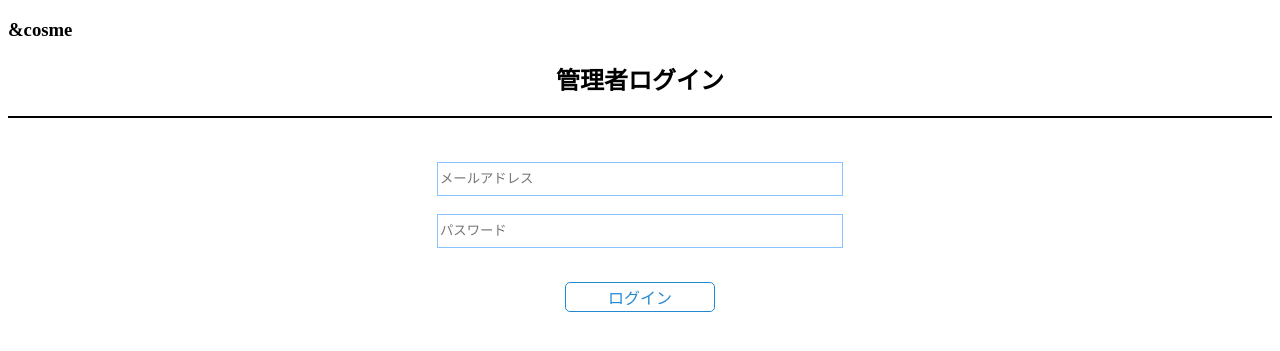
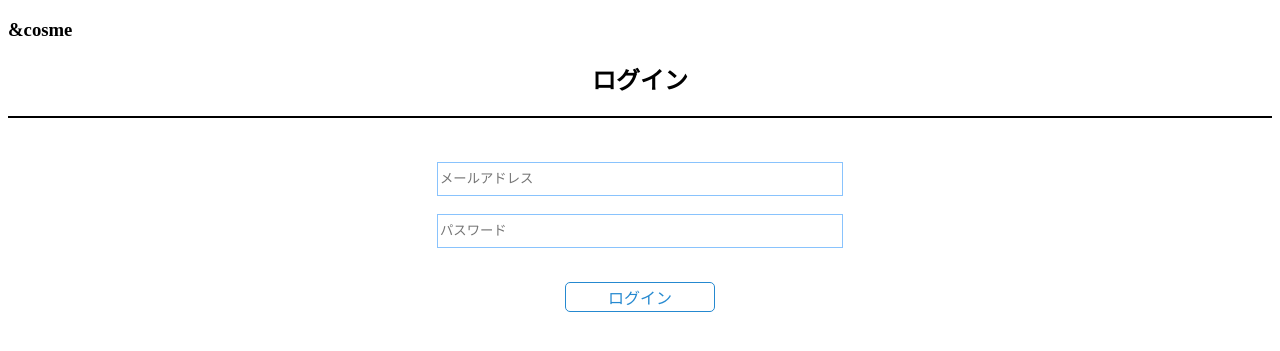
Before and after one commit to hirata0802/TeamGirls, a PHP site: page /k_login.php in a window 1280 px wide. Shown: the top 351 px of the page. Run offline with PHP 8.4, Linux system fonts and the light colour scheme.

Commit message:
Update k_login.php

```diff
--- a/&cosme/k_login.php
+++ b/&cosme/k_login.php
@@ -1,22 +1,22 @@
 <?php session_start(); ?>
-<?php require 'k_header.php'; ?>
 <?php require 'db_connect.php'; ?>
 <?php
 $msg;
 if(isset($_POST['admin_email'])){
     unset($_SESSION['admin']);
+
     $pdo = new PDO($connect, USER, PASS);
     $sql = $pdo -> prepare('select * from Admins where admin_email=?');
     $sql -> execute([$_POST['admin_email']]);
     $password=$_POST['admin_password'];
     foreach($sql as $row){
-        if(password_verify($_POST['admin_password'],$row['admin_password'])==true){
+          if(password_verify($_POST['admin_password'],$row['admin_password'])==true){
             $_SESSION['admin'] = [
                 'code' => $row['admin_code'],
                 'mail' => $row['admin_email'],
                 'pass' => $password];
-        }
-    }
+             }
+         }
     if(isset($_SESSION['admin'])){
         header('Location: ./k_home.php');
         exit();
@@ -24,8 +24,9 @@ if(isset($_POST['admin_email'])){
         $msg = '<font color="FF0000">ログイン名またはパスワードが違います。</font>';
     }
 }
+require 'k_header.php';
 echo '<h3>&cosme</h3>';
-echo '<div id="center"><h2>管理者ログイン</h2></div>';
+echo '<div id="center"><h2>ログイン</h2></div>';
 echo '<div id="hr2"><hr color="black"></div>';
 
 echo '<form action="k_login.php" method="post">';
```
